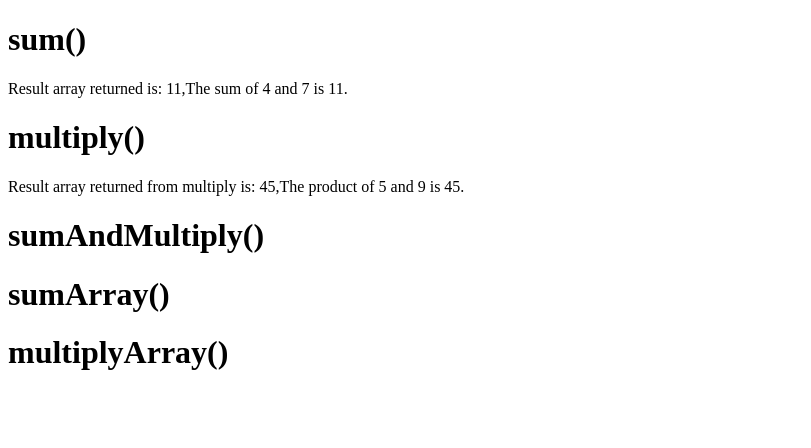
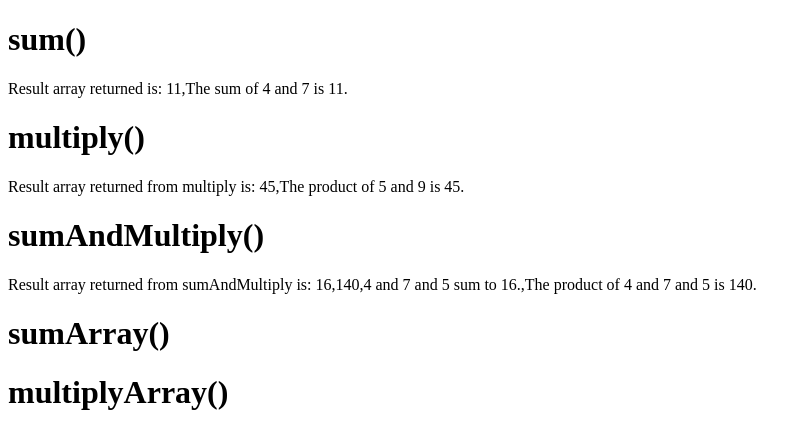
Before and after one commit to FishKepr/lab5, a plain HTML site: page index.html in a window 1280 px wide. Shown: the whole page, without its empty margins (0-811 px from the left). Drawn offline with Linux system fonts and the light colour scheme.

Commit message:
Ex3 Final

```diff
--- a/index.html
+++ b/index.html
@@ -14,8 +14,8 @@
     <p id="multiply"></p>
 
     <h1>sumAndMultiply()</h1>
-    <p></p>
-    <p></p>
+    <p id="sumAndMultiply1"></p>
+    <p id="sumAndMultiply2"></p>
 
     <h1>sumArray()</h1>
     <p></p>
--- a/js/app.js
+++ b/js/app.js
@@ -60,12 +60,23 @@ Test this function by hand in the console to get it working, and when you think
 
 // Write your code here
 function sumAndMultiply(a, b, c) { //eslint-disable-line
+  var result = sum(a,b);
+  var element1 = sum(result[0],c);
+  console.log("element1: " + element1);
+  result = multiply(a,b);
+  var element2 = multiply(result[0],c);
+  console.log("element2: " + element2);
+  var element3 = a + " and " + b + " and " + c + " sum to " + element1[0] + ".";
+  var element4 = "The product of " + a + " and " + b + " and " + c + " is " + element2[0] + ".";
+  return [element1[0], element2[0], element3, element4];
 
 }
 
 // Here is the test for sumAndMultiply(); uncomment it to run it
-// testSumAndMultiply(4,7,5);
-
+testSumAndMultiply(4,7,5);
+result = sumAndMultiply(4,7,5);
+element = document.getElementById('sumAndMultiply1');
+element.textContent = "Result array returned from sumAndMultiply is: " + result;
 // Once you get the test passing, do an a-c-p cycle and synchronize the code between GitHub and your laptop. Don't forget to create a new branch for your work on the next question!
 
 /////////////////////////////////////
```
Also changed, not shown: 1 other file.
